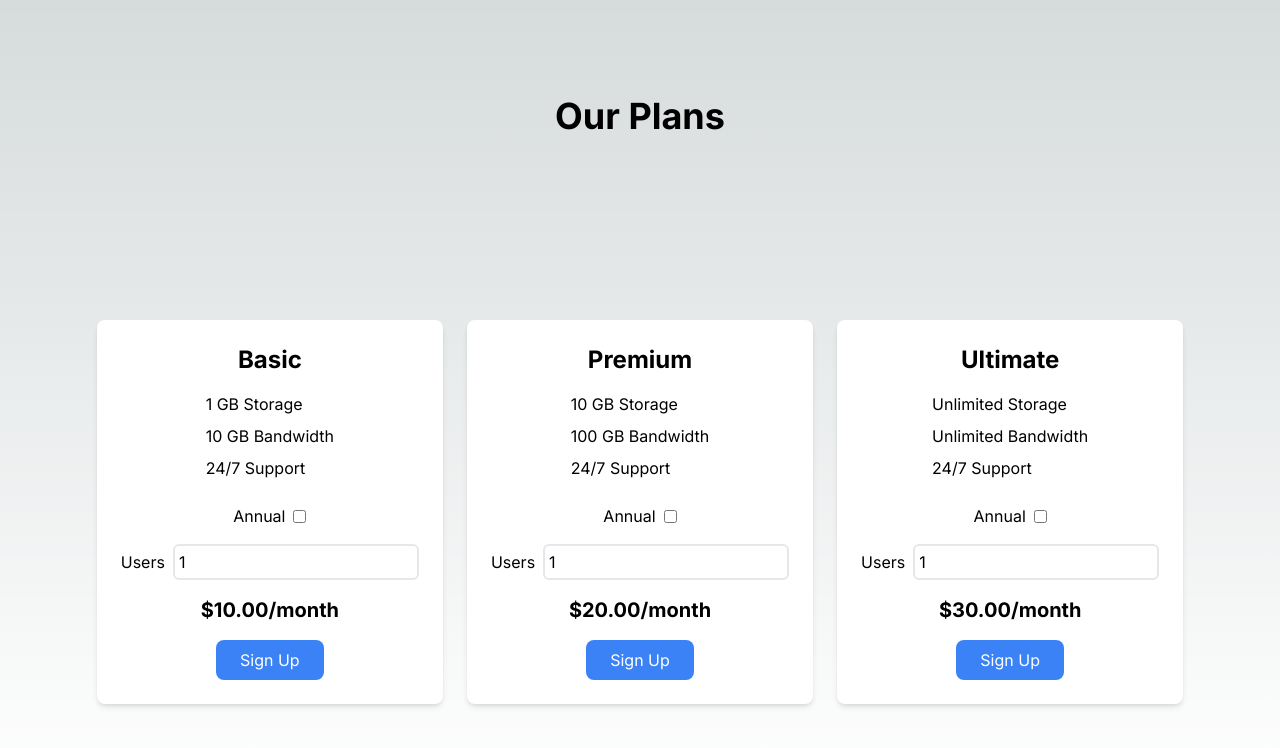
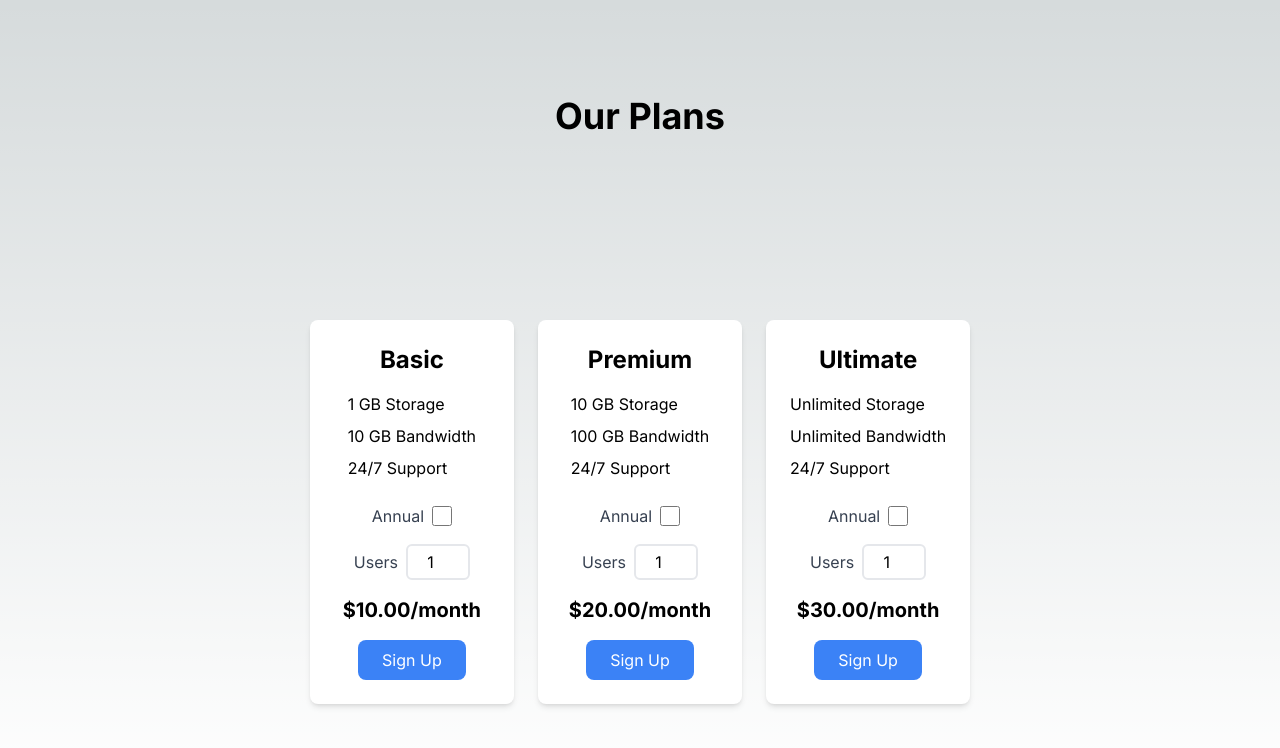
Before and after one commit to stub-ai/plates-sand-saas-pricing-plans, a Next.js app: page / in a window 1280 px wide. Shown: the top 748 px of the page. Built offline with nearby package versions, Linux system fonts and the light colour scheme.

Commit message:
Commit from Stub AI

```diff
--- a/components/PricingCard.tsx
+++ b/components/PricingCard.tsx
@@ -37,12 +37,12 @@ const PricingCard: React.FC<PricingCardProps> = ({ plan }) => {
         ))}
       </ul>
       <div className="flex items-center mb-4">
-        <label htmlFor="annual" className="mr-2">Annual</label>
-        <input type="checkbox" id="annual" checked={isAnnual} onChange={toggleAnnual} className="cursor-pointer" />
+        <label htmlFor="annual" className="mr-2 text-gray-700">Annual</label>
+        <input type="checkbox" id="annual" checked={isAnnual} onChange={toggleAnnual} className="cursor-pointer form-checkbox h-5 w-5 text-blue-600" />
       </div>
       <div className="flex items-center mb-4">
-        <label htmlFor="users" className="mr-2">Users</label>
-        <input type="number" id="users" value={users} onChange={handleUsersChange} min="1" className="border-2 border-gray-200 rounded-md p-1" />
+        <label htmlFor="users" className="mr-2 text-gray-700">Users</label>
+        <input type="number" id="users" value={users} onChange={handleUsersChange} min="1" className="border-2 border-gray-200 rounded-md p-1 w-16 text-center" />
       </div>
       <p className="text-xl font-bold mb-4">${total.toFixed(2)}/month</p>
       <button className="bg-blue-500 text-white rounded-lg px-6 py-2 hover:bg-blue-600 transition-colors duration-300">Sign Up</button>
```
